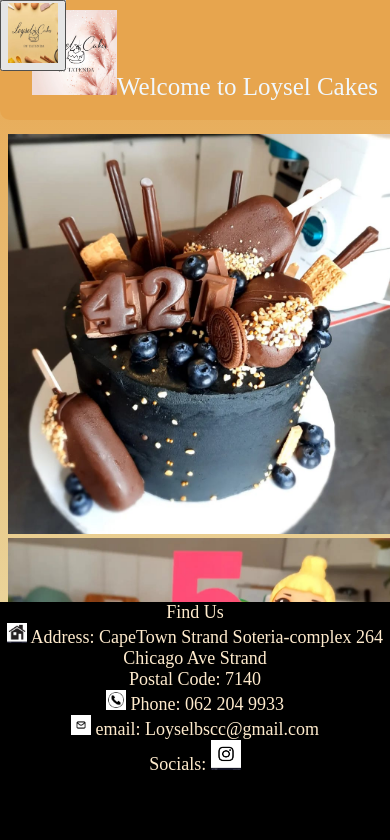
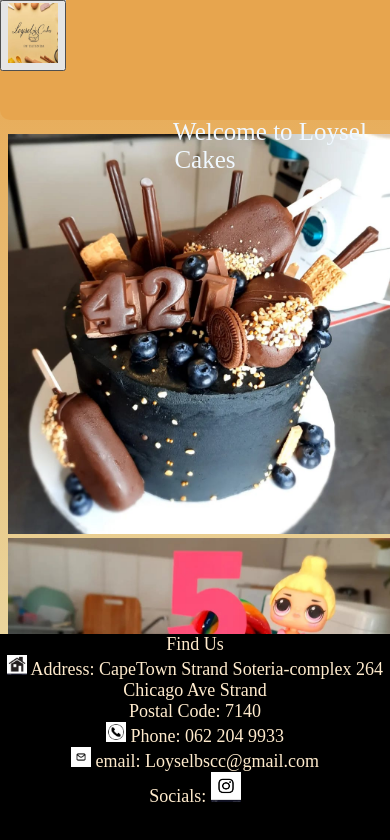
Before and after one commit to KeithChidamba/KeithChidamba.github.io, a plain HTML site: page index.html in a window 390 px wide. Shown: the top 840 px of the page. Drawn offline with Linux system fonts and the light colour scheme.

Commit message:
Update CakesCSS.css

```diff
--- a/CakesCSS.css
+++ b/CakesCSS.css
@@ -76,7 +76,7 @@
     left: 0;
     bottom: 0;
     width: 100%;
-    height: 240px;
+    height: 210px;
     background-color: black;
    color: blanchedalmond;
     text-align: center;
@@ -96,11 +96,10 @@
         height: 100px;
     }
     #logoPic{
-        height: 85px;
-        width: 85px;
+        visibility: hidden;
     }
     #ContactSection{
-        bottom: 2px;
+        bottom: 1;
         font-size: 18px;
     }
 }
```
